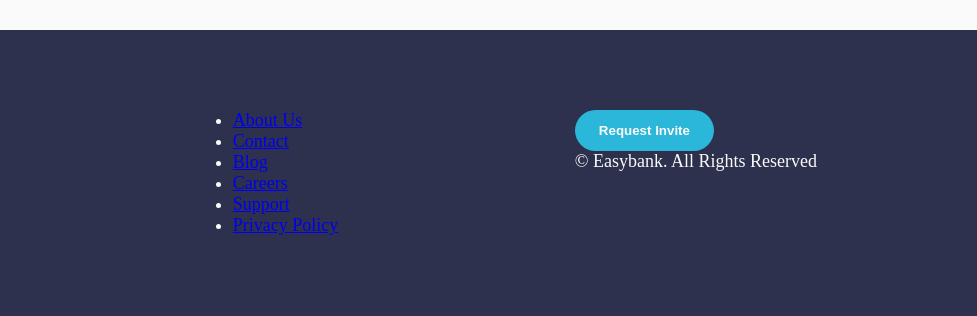
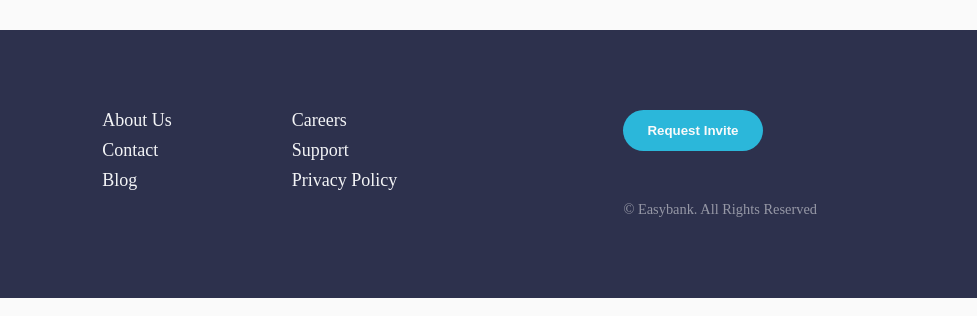
Before and after one commit to josephmadras/easy-bank-landing-page, a plain HTML site: page index.html in a window 1280 px wide. Shown: the part 2110-2426 px from the top of the page, 303-1280 px from the left. Drawn offline with Linux system fonts and the light colour scheme.

Commit message:
feat: add a footer

```diff
--- a/index.html
+++ b/index.html
@@ -151,6 +151,33 @@
         display: flex;
         justify-content: space-between;
         padding: 5rem 10rem;
+      }
+
+      footer .links {
+        display: flex;
+        justify-content: space-between;
+      }
+
+      footer .links ul {
+        margin-right: 120px;
+        list-style: none;
+      }
+      footer .links ul li {
+        height: 30px;
+      }
+
+      footer .links ul a {
+        text-decoration: none;
+        color: hsl(220, 16%, 96%);
+      }
+
+      footer .copyright-container div:first-child {
+        margin-bottom: 50px;
+      }
+
+      footer .copyright-container div:last-child {
+        font-size: 0.9rem;
+        color: hsl(233, 8%, 62%);
       }
     </style>
   </head>
@@ -311,11 +338,11 @@
     </main>
 
     <footer>
-      <div>
+      <div class="logo-container">
         <div><img src="./images/logo.svg" alt="logo" /></div>
         <div class="social-medi"></div>
       </div>
-      <div>
+      <div class="links">
         <ul>
           <li><a href="#about">About Us</a></li>
           <li><a href="#contact">Contact</a></li>
@@ -328,7 +355,7 @@
           <li><a href="#privacy-policy">Privacy Policy</a></li>
         </ul>
       </div>
-      <div>
+      <div class="copyright-container">
         <div><button class="request-invite">Request Invite</button></div>
         <div>© Easybank. All Rights Reserved</div>
       </div>
```
